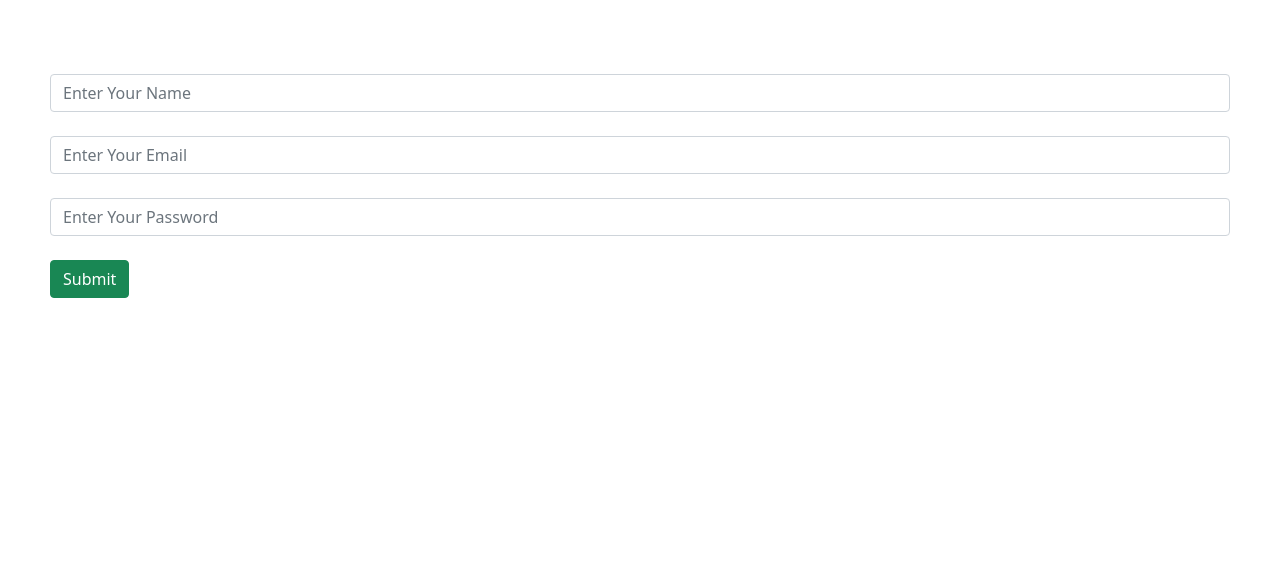
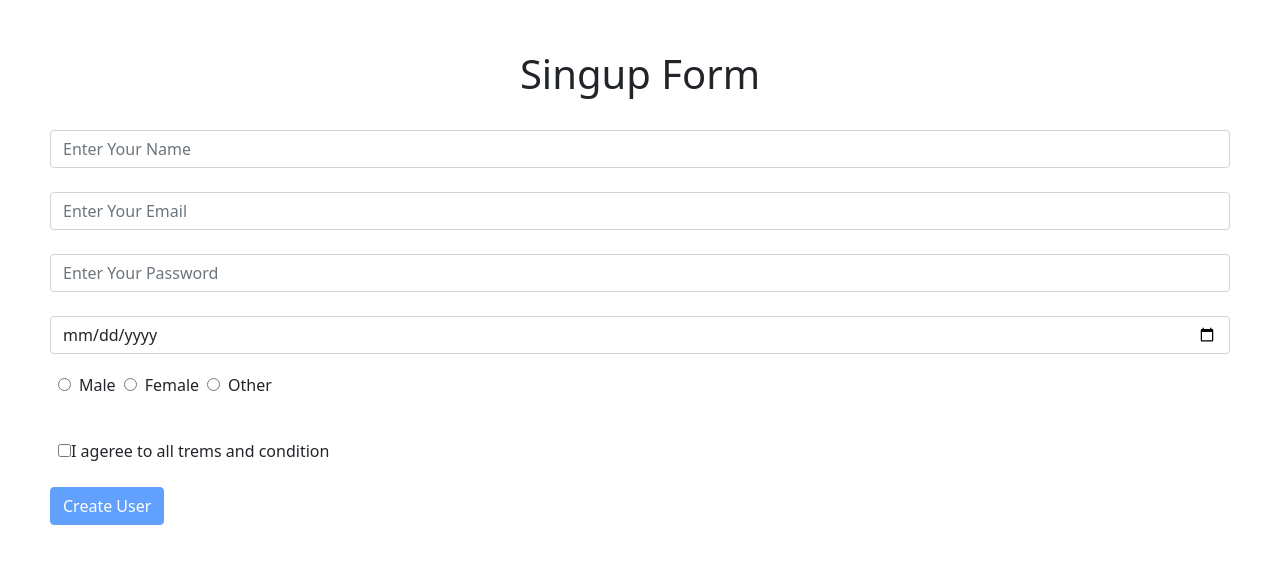
Before and after one commit to ZIHAD22/react-learning, a React (Create React App) app: page / in a window 1280 px wide. Shown: the top 564 px of the page. Built offline with nearby package versions, Linux system fonts and the light colour scheme.

Commit message:
sign up form complited

```diff
--- a/src/App.jsx
+++ b/src/App.jsx
@@ -4,7 +4,8 @@
 // import Inputs from "./components/inputs/index.js";
 // import UncontrolledForm from "./components/forms/uncontrolled";
 // import ControlledForm from "./components/forms/controlled-from";
-import SplitForm from "./components/split-form/index";
+// import SplitForm from "./components/split-form/index";
+import SignupForm from "./components/signup-form/index";
 
 class App extends Component {
   render() {
@@ -15,7 +16,8 @@
         {/* <Inputs /> */}
         {/* <UncontrolledForm /> */}
         {/* <ControlledForm /> */}
-        <SplitForm />
+        {/* <SplitForm /> */}
+        <SignupForm />
       </div>
     );
   }
--- /dev/null
+++ b/src/components/signup-form/Text-input.jsx
@@ -0,0 +1,34 @@
+import PropTypes from "prop-types";
+
+const TextInput = (props) => (
+  <div className="form-group">
+    <label htmlFor={props.name}>{props.label}</label>
+    <input
+      className={props.className}
+      type={props.type}
+      name={props.name}
+      id={props.name}
+      placeholder={props.placeholder}
+      onChange={props.onChange}
+      value={props.value}
+    />
+  </div>
+);
+
+TextInput.propTypes = {
+  name: PropTypes.string.isRequired,
+  label: PropTypes.string.isRequired,
+  type: PropTypes.string.isRequired,
+  placeholder: PropTypes.string.isRequired,
+  onChange: PropTypes.func.isRequired,
+  value: PropTypes.string.isRequired,
+};
+
+TextInput.defaultProps = {
+  label: "",
+  type: "text",
+  placeholder: "",
+  className: "form-control",
+};
+
+export default TextInput;
--- /dev/null
+++ b/src/components/signup-form/form.jsx
@@ -0,0 +1,100 @@
+import PropTypes from "prop-types";
+import TextInput from "./Text-input";
+
+const Form = ({
+  values,
+  handleChange,
+  handleAgreement,
+  agreement,
+  handleSubmit,
+}) => (
+  <form onSubmit={handleSubmit}>
+    <TextInput
+      name="name"
+      placeholder="Enter Your Name"
+      value={values.name}
+      onChange={handleChange}
+    />
+    <TextInput
+      name="email"
+      type="email"
+      placeholder="Enter Your Email"
+      value={values.email}
+      onChange={handleChange}
+    />
+    <TextInput
+      name="password"
+      type="password"
+      placeholder="Enter Your Password"
+      value={values.password}
+      onChange={handleChange}
+    />
+    <TextInput
+      name="birthDate"
+      type="date"
+      value={values.birthDate}
+      onChange={handleChange}
+    />
+    <div className="form-controll">
+      <label htmlFor="male">
+        <input
+          className="form-controll mx-2 my-4"
+          type="radio"
+          name="gender"
+          id="male"
+          value="Male"
+          onChange={handleChange}
+        />
+        Male
+      </label>
+      <label htmlFor="female">
+        <input
+          className="form-controll mx-2 my-4"
+          type="radio"
+          name="gender"
+          id="female"
+          value="Female"
+          onChange={handleChange}
+        />
+        Female
+      </label>
+      <label htmlFor="other">
+        <input
+          className="form-controll mx-2 my-4"
+          type="radio"
+          name="gender"
+          id="other"
+          value="Other"
+          onChange={handleChange}
+        />
+        Other
+      </label>
+    </div>
+    <div className="form-controll mx-2 my-4">
+      <label htmlFor="agreement">
+        <input
+          className="form-controll"
+          type="checkbox"
+          name="agreement"
+          id="agreement"
+          checked={agreement}
+          onChange={handleAgreement}
+        />
+        I ageree to all trems and condition
+      </label>
+    </div>
+    <button className="btn btn-primary" disabled={!agreement} type="submit">
+      Create User
+    </button>
+  </form>
+);
+
+Form.propTypes = {
+  values: PropTypes.object.isRequired,
+  agreement: PropTypes.bool.isRequired,
+  handleAgreement: PropTypes.func.isRequired,
+  handleChange: PropTypes.func.isRequired,
+  handleSubmit: PropTypes.func.isRequired,
+};
+
+export default Form;
--- /dev/null
+++ b/src/components/signup-form/index.jsx
@@ -0,0 +1,55 @@
+import React, { Component } from "react";
+import Form from "./form";
+const initValues = {
+  name: "",
+  email: "",
+  password: "",
+  birthDate: "",
+  gender: "",
+};
+
+class SignupForm extends Component {
+  state = {
+    values: initValues,
+    agreement: false,
+  };
+
+  handleChange = (event) => {
+    this.setState({
+      values: {
+        ...this.state.values,
+        [event.target.name]: event.target.value,
+      },
+    });
+  };
+
+  handleAgreement = (event) => {
+    this.setState({
+      agreement: event.target.checked,
+    });
+  };
+
+  handleSubmit = (event) => {
+    event.preventDefault();
+    console.log(this.state);
+    event.target.reset();
+    this.setState({ values: initValues, agreement: false });
+  };
+
+  render() {
+    return (
+      <div style={{ margin: "50px" }}>
+        <h1 style={{ textAlign: "center" }}>Singup Form</h1>
+        <Form
+          values={this.state.values}
+          agreement={this.state.agreement}
+          handleChange={this.handleChange}
+          handleAgreement={this.handleAgreement}
+          handleSubmit={this.handleSubmit}
+        />
+      </div>
+    );
+  }
+}
+
+export default SignupForm;
```
